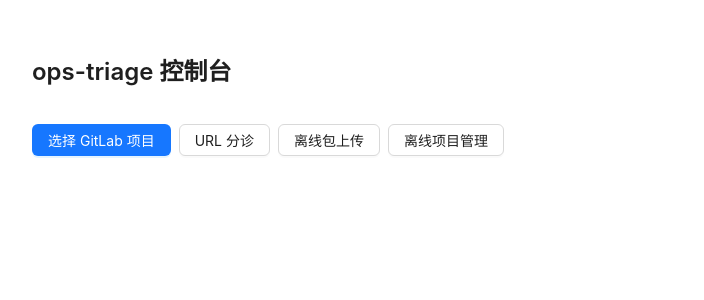
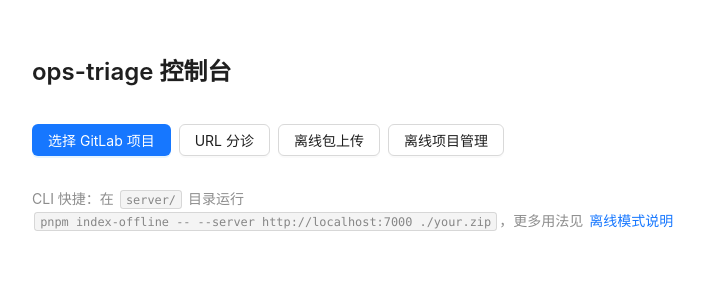
Before and after one commit to yehan-s/ops-triage-web, a React (Vite) app: page / in a window 1280 px wide. Shown: the top 300 px of the page, without its empty margins (0-704 px from the left). Built offline with nearby package versions, Linux system fonts and the light colour scheme.

Commit message:
docs(web): Index页增加 CLI 使用提示与链接

```diff
--- a/src/pages/IndexPage.tsx
+++ b/src/pages/IndexPage.tsx
@@ -20,6 +20,20 @@ export default function IndexPage() {
           <Button>离线项目管理</Button>
         </Link>
       </Space>
+      <Typography.Paragraph type="secondary" style={{ marginTop: 8 }}>
+        CLI 快捷：在 <code>server/</code> 目录运行
+        <br />
+        <code>pnpm index-offline -- --server http://localhost:7000 ./your.zip</code>
+        ，更多用法见
+        <a
+          style={{ marginLeft: 6 }}
+          href="https://github.com/yehan-s/ops-triage-server#%E7%A6%BB%E7%BA%BF%E6%A8%A1%E5%BC%8F%E6%94%AF%E6%8C%81-ui-%E4%B8%8E-cli"
+          target="_blank"
+          rel="noreferrer"
+        >
+          离线模式说明
+        </a>
+      </Typography.Paragraph>
     </Space>
   )
 }
```
